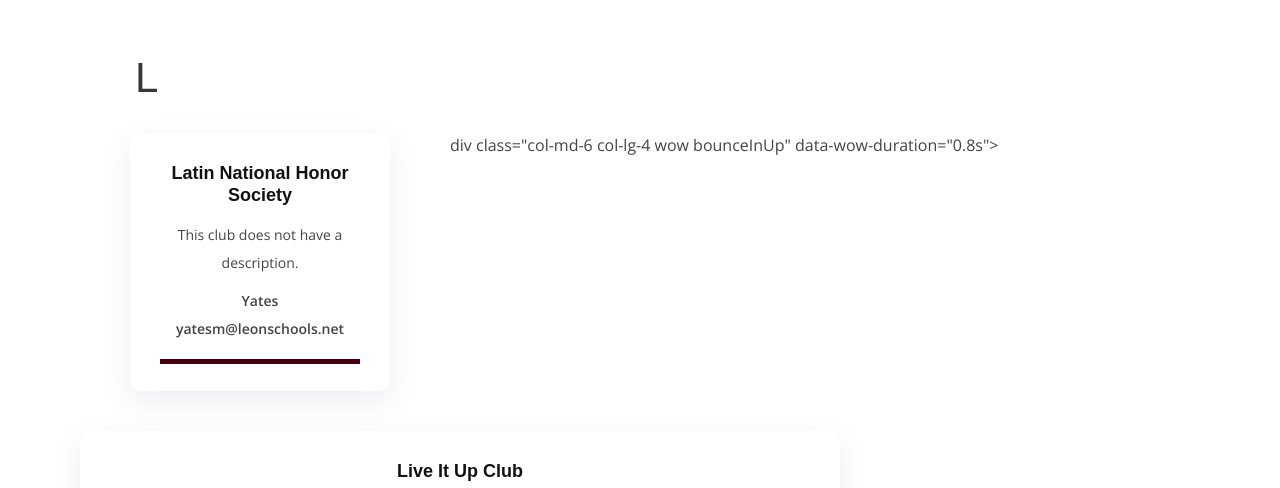
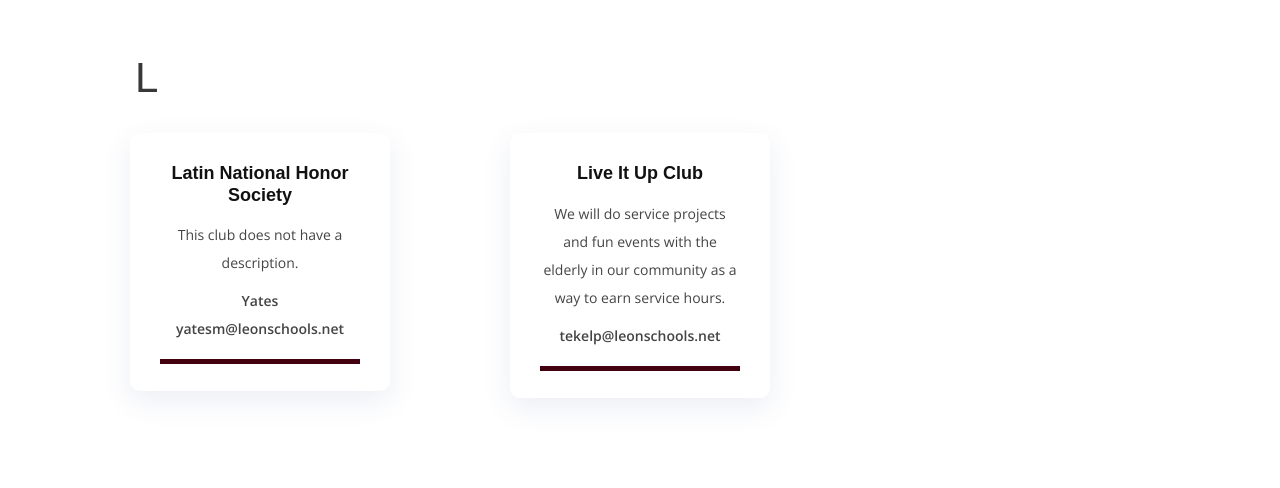
Before and after one commit to harshil162/Chiles-Clubs-Website, a plain HTML site: page index.html in a window 1280 px wide. Shown: the part 8800-9288 px from the top of the page. Drawn offline with nearby package versions, Linux system fonts and the light colour scheme; files whose address does not match are found by name.

Commit message:
Update index.html

```diff
--- a/index.html
+++ b/index.html
@@ -551,7 +551,7 @@
                                     <hr class="hr-blue" />
                                 </div>
                             </div>
-                            div class="col-md-6 col-lg-4 wow bounceInUp" data-wow-duration="0.8s">
+                            <div class="col-md-6 col-lg-4 wow bounceInUp" data-wow-duration="0.8s">
                                 <div class="box">
                                     <h4 class="title"><a href="">Live It Up Club</a></h4>
                                     <p class="description">We will do service projects and fun events with the elderly in our community as a way to earn service hours.</p>
```
